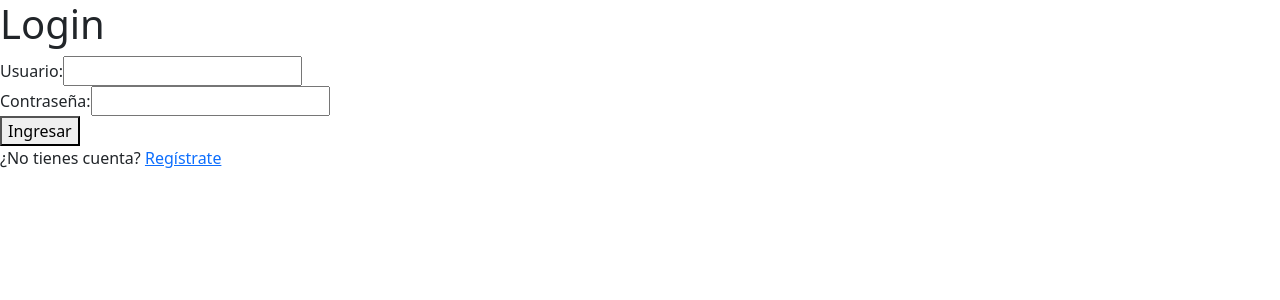
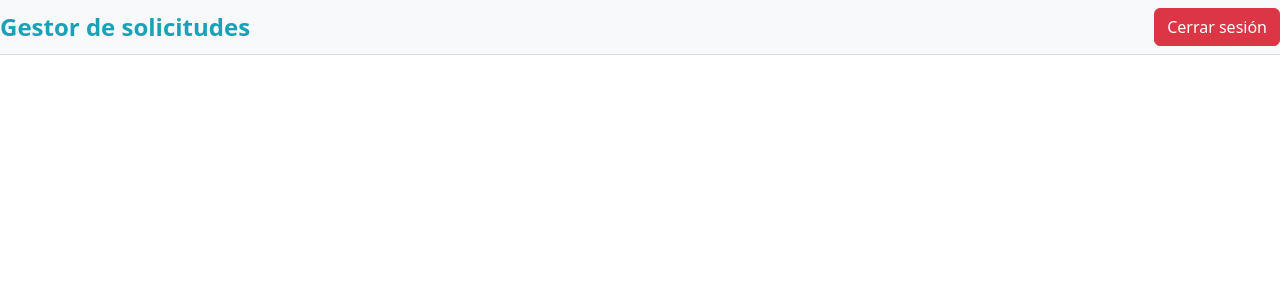
Before and after one commit to RodArdila9/frontend-gestorProyectos, a React (Create React App) app: page / in a window 1280 px wide. Shown: the top 300 px of the page. Built offline with nearby package versions, Linux system fonts and the light colour scheme.

Commit message:
Navbar y cerrar sesión
Se agrega barra de navegación con botón de cierre de sesión

```diff
--- a/src/App.js
+++ b/src/App.js
@@ -1,23 +1,35 @@
 import React from "react";
-import { Routes, Route } from "react-router-dom";
+import { Routes, Route, useLocation } from "react-router-dom";
 import Login from "./components/Login";
 import Registrar from "./components/Registrar";
 import Proyectos from "./components/Proyectos";
 import CrearProyecto from "./components/CrearProyecto";
 import ProyectoDetalles from "./components/ProyectoDetalles";
+import Navbar from "./components/Navbar"; // Importamos la barra de navegación
 
 function App() {
+  // Usamos un Wrapper para manejar el Navbar
+  const AppWrapper = () => {
+    const location = useLocation(); // Obtén la ruta actual
+
+    // Verificar si estamos en rutas donde no queremos mostrar el Navbar
+    const hideNavbar = location.pathname === "/login" || location.pathname === "/registrar";
+
     return (
-    <div>
+      <>
+        {!hideNavbar && <Navbar />} {/* Mostrar Navbar solo si no estamos en /login o /registrar */}
         <Routes>
-        <Route path="/" element={<Login />} />
+          <Route path="/login" element={<Login />} />
           <Route path="/registrar" element={<Registrar />} />
           <Route path="/proyectos" element={<Proyectos />} />
           <Route path="/crear-proyecto" element={<CrearProyecto />} />
           <Route path="/proyecto/:id" element={<ProyectoDetalles />} />
         </Routes>
-    </div>
+      </>
     );
+  };
+
+  return <AppWrapper />;
 }
 
 export default App;
--- /dev/null
+++ b/src/components/CerrarSesion.js
@@ -0,0 +1,23 @@
+import React from "react";
+import { useNavigate } from "react-router-dom";
+
+function CerrarSesion() {
+  const navigate = useNavigate();
+
+  const handleLogout = () => {
+    // Eliminar datos del usuario en localStorage
+    localStorage.removeItem("userId");
+    localStorage.removeItem("role");
+
+    // Redirigir al login
+    navigate("/login");
+  };
+
+  return (
+    <button className="btn btn-danger" onClick={handleLogout}>
+      Cerrar sesión
+    </button>
+  );
+}
+
+export default CerrarSesion;
--- a/src/components/Login.js
+++ b/src/components/Login.js
@@ -33,6 +33,7 @@ function Login() {
       if (response.ok) {
         const data = await response.json();
         localStorage.setItem("userId", data.id); // Guardar el ID del usuario
+        localStorage.setItem("role", data.rol); // Guardar el ID del usuario
         navigate("/proyectos"); // Redirigir a proyectos
       } else {
         alert("Credenciales inválidas");
--- /dev/null
+++ b/src/components/Navbar.js
@@ -0,0 +1,34 @@
+import React, { useEffect, useState } from "react";
+import CerrarSesion from "./CerrarSesion"; // Botón de cerrar sesión
+import "../styles/Navbar.css"; // Importa los estilos
+
+function Navbar() {
+  const [role, setRole] = useState(""); // Estado para el rol del usuario
+
+  useEffect(() => {
+    // Obtener el rol desde localStorage al cargar el componente
+    const userRole = localStorage.getItem("role");
+    setRole(userRole);
+  }, []);
+
+  const roleClass = role === "admin" ? "navbar-admin" : "navbar-basico";
+
+  // Determinar el título dinámico según el rol
+  const navbarTitle =
+    role === "admin"
+      ? "Gestor de solicitudes - REVISOR"
+      : role === "Basico"
+      ? "Gestor de solicitudes - SOLICITANTE"
+      : "Gestor de solicitudes";
+
+  return (
+    <nav className="navbar">
+      <div className="navbar-content">
+      <h1 className={`navbar-title ${roleClass}`}>{navbarTitle}</h1>
+        <CerrarSesion />
+      </div>
+    </nav>
+  );
+}
+
+export default Navbar;
--- a/src/components/Proyectos.js
+++ b/src/components/Proyectos.js
@@ -1,7 +1,7 @@
 import React, { useEffect, useState } from "react";
 import { useNavigate } from "react-router-dom";
-import { fetchProyectosService } from "../services/proyectosService"; // Importamos el servicio
-import "../styles/Proyectos.css"; // Importamos los estilos
+import { fetchProyectosService } from "../services/proyectosService";
+import "../styles/Proyectos.css";
 
 function Proyectos() {
   const [proyectos, setProyectos] = useState([]);
@@ -11,8 +11,11 @@ function Proyectos() {
 
   useEffect(() => {
     const fetchProyectos = async () => {
+      const role = localStorage.getItem("role"); // Obtén el rol del usuario
+      const userId = localStorage.getItem("userId"); // Obtén el userId si existe
+
       try {
-        const data = await fetchProyectosService();
+        const data = await fetchProyectosService(role, userId); // Llama al servicio con el rol y userId
         setProyectos(data);
       } catch (error) {
         setError(error.message);
--- a/src/components/Registrar.js
+++ b/src/components/Registrar.js
@@ -35,7 +35,7 @@ function Registrar() {
 
       if (response.ok) {
         alert("Usuario registrado exitosamente");
-        navigate("/"); // Redirige al login
+        navigate("/login"); // Redirige al login
       } else {
         alert("Error al registrar usuario");
       }
--- a/src/services/proyectosService.js
+++ b/src/services/proyectosService.js
@@ -1,5 +1,18 @@
-export const fetchProyectosService = async () => {
-  const url = "http://localhost:8088/gestor/api/proyectos/listar";
+export const fetchProyectosService = async (role, userId) => {
+  // Determinar el endpoint según el rol del usuario
+  let url;
+
+  if (role === "Basico") {
+    // Endpoint para admin
+    url = `http://localhost:8088/gestor/api/proyectos/listar/${userId}`;
+  } else if (role === "admin") {
+    // Endpoint para usuario básico
+    url = "http://localhost:8088/gestor/api/proyectos/listar";
+  } else {
+    // Manejo opcional si el rol no es reconocido
+    throw new Error("Rol desconocido: No se pudo determinar el endpoint");
+  }
+
   try {
     const response = await fetch(url);
     if (!response.ok) {
--- /dev/null
+++ b/src/styles/Navbar.css
@@ -0,0 +1,34 @@
+.navbar {
+    display: flex;
+    justify-content: space-between; /* Asegura que los elementos estén separados */
+    align-items: center; /* Centra verticalmente */
+    padding: 10px 20px; /* Espaciado interno para no pegarse al borde */
+    background-color: #f8f9fa; /* Color de fondo claro */
+    border-bottom: 1px solid #ddd; /* Línea inferior para separación */
+  }
+
+  .navbar-content {
+    width: 100%;
+    display: flex;
+    justify-content: space-between; /* Espacio entre título y botón */
+    align-items: center; /* Centra los elementos verticalmente */
+  }
+
+  .navbar-title {
+    font-size: 1.5rem;
+    font-weight: bold;
+    margin: 0; /* Quita márgenes */
+  }
+
+  .btn-danger {
+    font-size: 0.9rem;
+    padding: 8px 15px; /* Ajusta el tamaño del botón */
+    border-radius: 5px; /* Botón con esquinas redondeadas */
+  }
+  .navbar-admin {
+    color: #007bff; /* Azul para admin */
+  }
+
+  .navbar-basico {
+    color: #17A2B8; /* Verde para básico */
+  }
```
Lines whose indentation alone changed are shown as unchanged.
